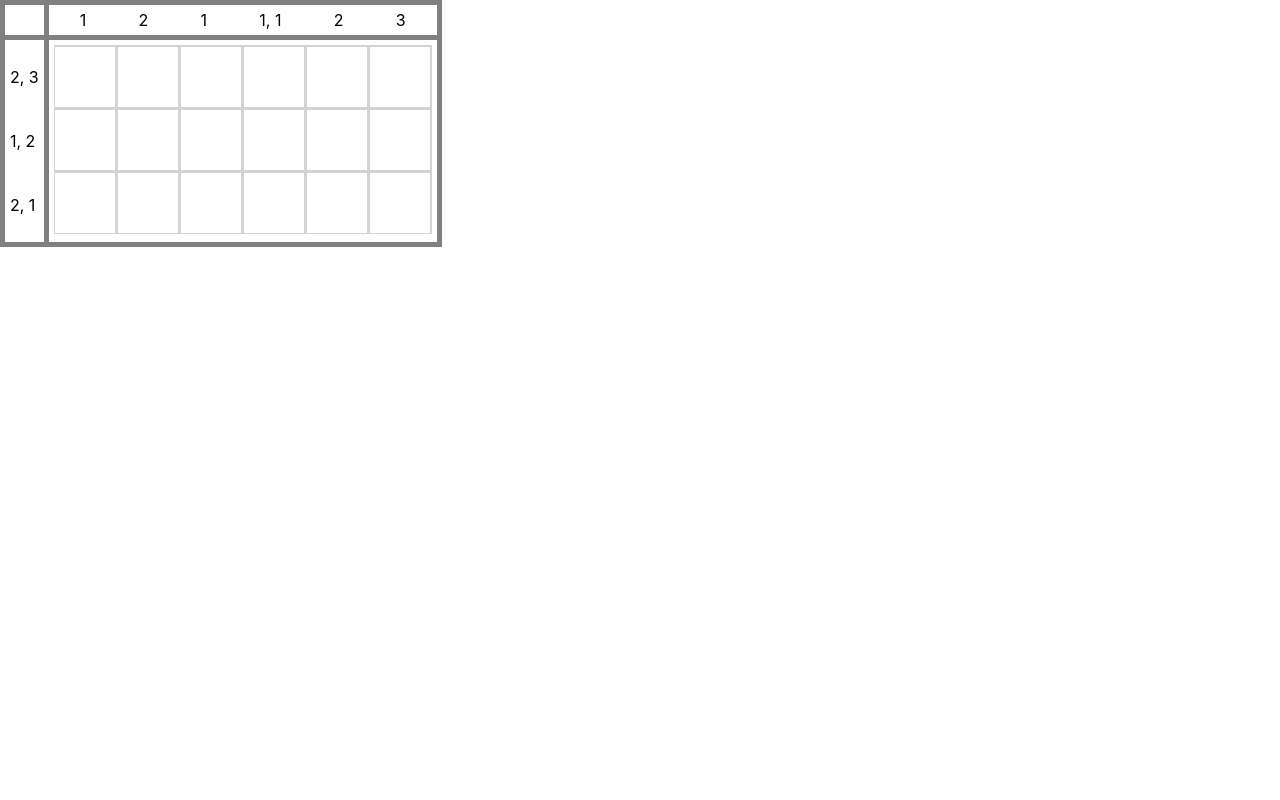
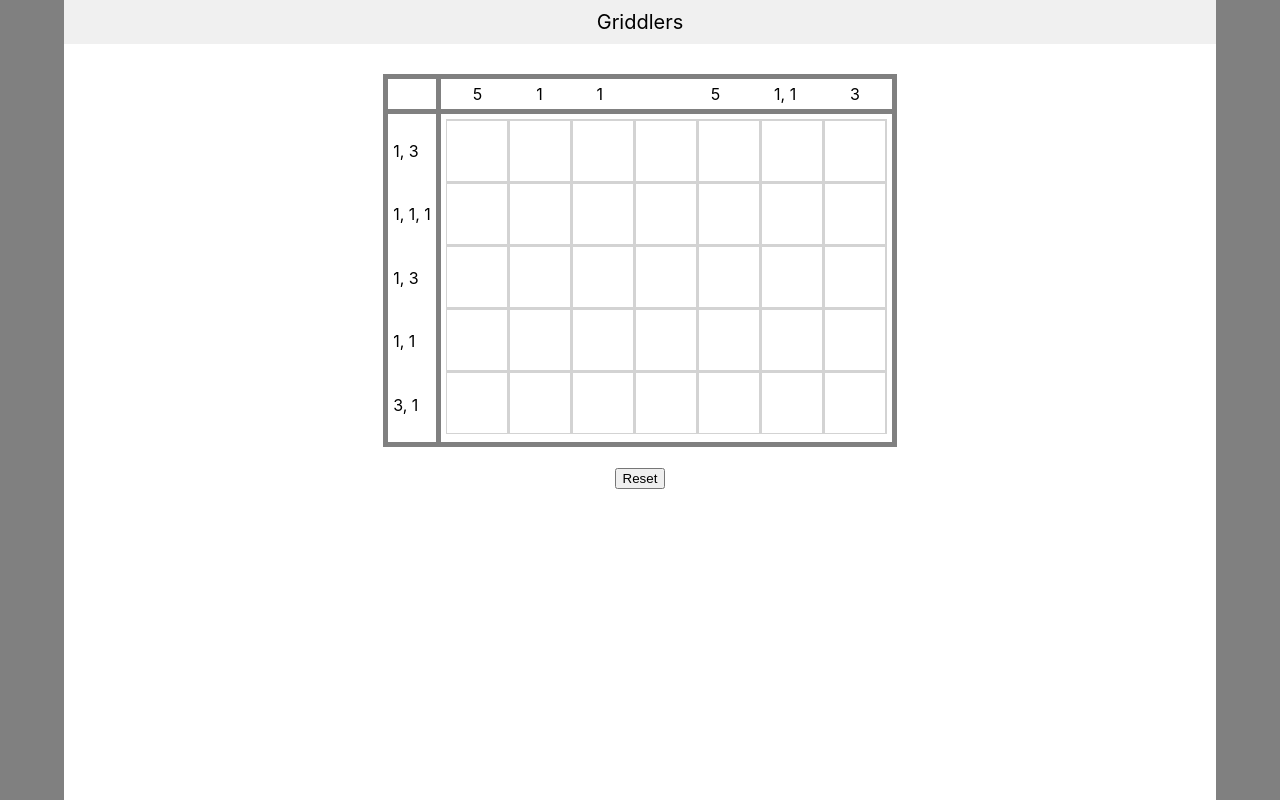
Before and after one commit to prelipceancristian/Griddlers, a React (Create React App) app in the folder fe/: page / in a window 1280 px wide. Built offline with nearby package versions, Linux system fonts and the light colour scheme.

Commit message:
Base home, lifting state up, reset button, add win alert

```diff
--- a/fe/src/App.tsx
+++ b/fe/src/App.tsx
@@ -1,6 +1,7 @@
 import "./App.css";
 // import Grid from "./components/Grid";
-import GridWrapper from "./components/GridWrapper";
+// import GridWrapper from "./components/GridWrapper";
+import Home from "./components/main/Home";
 
 function App() {
   // return (
@@ -12,15 +13,16 @@ function App() {
   //     ]}
   //   />
   // );
-  return (
-    <GridWrapper
-      content={[
-        [true, true, false, true, true, true],
-        [false, true, false, false, true, true],
-        [false, false, true, true, false, true],
-      ]}
-    />
-  );
+  // return (
+  //   <GridWrapper
+  //     content={[
+  //       [true, true, false, true, true, true],
+  //       [false, true, false, false, true, true],
+  //       [false, false, true, true, false, true],
+  //     ]}
+  //   />
+  // );
+  return Home();
 }
 
 export default App;
--- a/fe/src/components/Grid.tsx
+++ b/fe/src/components/Grid.tsx
@@ -1,4 +1,4 @@
-import { useLayoutEffect, useState } from "react";
+import { useEffect } from "react";
 
 const getCellStyle = (
   baseStyle: React.CSSProperties,
@@ -31,29 +31,37 @@ function isGridSolved(grid: boolean[][], solution: boolean[][]): boolean {
   return true;
 }
 
-const getDefaultGrid = (grid: boolean[][]): boolean[][] =>
-  Array.from({ length: grid.length }, () =>
-    new Array(grid[0].length).fill(false),
-  );
+// const getDefaultGrid = (grid: boolean[][]): boolean[][] =>
+//   Array.from({ length: grid.length }, () =>
+//     new Array(grid[0].length).fill(false),
+//   );
 
-function Grid({ content }: { content: boolean[][] }) {
-  const [grid, setGrid] = useState([
-    [false, false, false, false, false, false],
-    [false, false, false, false, false, false],
-    [false, false, false, false, false, false],
-  ]);
-  const defaultGrid = getDefaultGrid(content);
+function Grid({
+  grid,
+  setGrid,
+  content,
+}: {
+  grid: boolean[][];
+  setGrid: React.Dispatch<React.SetStateAction<boolean[][]>>;
+  content: boolean[][];
+}) {
+  // const defaultGrid = getDefaultGrid(content);
+  // const [grid, setGrid] = useState(defaultGrid);
   const handleOnCellClick = (rowIndex: number, columnIndex: number) => {
     const gridCopy = [...grid.map((row) => [...row])];
     gridCopy[rowIndex][columnIndex] = !gridCopy[rowIndex][columnIndex];
     setGrid(gridCopy);
   };
-  useLayoutEffect(() => {
+  useEffect(() => {
     if (isGridSolved(grid, content)) {
-      // eslint-disable-next-line no-console
-      console.log("You won!");
-      setGrid(defaultGrid);
+      const timer = setTimeout(
+        // eslint-disable-next-line no-alert
+        () => window.alert("You won! Press reset to try again"),
+        100,
+      );
+      return () => clearTimeout(timer);
     }
+    return () => {};
     // eslint-disable-next-line react-hooks/exhaustive-deps
   }, [grid]);
 
--- a/fe/src/components/GridWrapper.tsx
+++ b/fe/src/components/GridWrapper.tsx
@@ -1,4 +1,4 @@
-import React from "react";
+import React, { useState } from "react";
 import Grid from "./Grid";
 
 /**
@@ -45,9 +45,8 @@ function getGridCoords(grid: boolean[][]): number[][] {
  * @param matrix the given matrix
  * @returns the transposed matrix
  */
-function transpose(matrix: any[][]): any[][] {
-  return matrix[0].map((_, i) => matrix.map((row) => row[i]));
-}
+const transpose = (matrix: any[][]): any[][] =>
+  matrix[0].map((_, i) => matrix.map((row) => row[i]));
 
 /**
  * This method creates the actual HTML elements necessary for the hints
@@ -76,6 +75,11 @@ function getHintElements(coords: number[][], isRow: boolean = false) {
   ));
 }
 
+const getDefaultGrid = (grid: boolean[][]): boolean[][] =>
+  Array.from({ length: grid.length }, () =>
+    new Array(grid[0].length).fill(false),
+  );
+
 function GridWrapper({ content }: { content: boolean[][] }): JSX.Element {
   const gridWrapperContainerStyle: React.CSSProperties = {
     display: "inline-grid",
@@ -98,7 +102,19 @@ function GridWrapper({ content }: { content: boolean[][] }): JSX.Element {
     ...gridWrapperHintStyle,
     flexDirection: "column",
   };
+  const bigWrapper: React.CSSProperties = {
+    display: "flex",
+    flexDirection: "column",
+    alignItems: "center",
+    gap: 20,
+  };
+  // TODO: should add a control bar beneath the grid.
+  // Fill modes -> filled, x, clear
+  // Reset (?)
+  const defaultGrid = getDefaultGrid(content);
+  const [grid, setGrid] = useState(defaultGrid);
   return (
+    <div style={bigWrapper}>
       <div style={gridWrapperContainerStyle}>
         <div style={gridWrapperCellStyle} />
         <div style={gridWrapperHintStyle}>
@@ -108,7 +124,13 @@ function GridWrapper({ content }: { content: boolean[][] }): JSX.Element {
           {getHintElements(getGridCoords(content))}
         </div>
         <div style={gridWrapperCellStyle}>
-        <Grid content={content} />
+          <Grid content={content} grid={grid} setGrid={setGrid} />
+        </div>
+      </div>
+      <div>
+        <button type="button" onClick={() => setGrid(defaultGrid)}>
+          Reset
+        </button>
       </div>
     </div>
   );
--- /dev/null
+++ b/fe/src/components/main/Home.css
@@ -0,0 +1,28 @@
+html, body {
+    background-color: grey;
+    height: 100%;
+    margin: 0;
+    padding: 0;
+}
+
+.HomeContainer {
+    background: #ffffff;
+    width: 90%;
+    height: 100vh;
+    margin-left: auto;
+    margin-right: auto;
+}
+
+.HomeHeader {
+    background-color: #f0f0f0;
+    text-align: center;
+    font-size: 20px;
+    padding: 10px;
+}
+
+.GridContainer {
+    width: fit-content;
+    margin-left: auto;
+    margin-right: auto;
+    padding: 30px;
+}
--- /dev/null
+++ b/fe/src/components/main/Home.tsx
@@ -0,0 +1,23 @@
+import GridWrapper from "../GridWrapper";
+import "./Home.css";
+
+function Home(): JSX.Element {
+  return (
+    <div className="HomeContainer">
+      <div className="HomeHeader"> Griddlers </div>
+      <div className="GridContainer">
+        <GridWrapper
+          content={[
+            [true, false, false, false, true, true, true],
+            [true, false, false, false, true, false, true],
+            [true, false, false, false, true, true, true],
+            [true, false, false, false, true, false, false],
+            [true, true, true, false, true, false, false],
+          ]}
+        />
+      </div>
+    </div>
+  );
+}
+
+export default Home;
```
Lines whose indentation alone changed are shown as unchanged.
